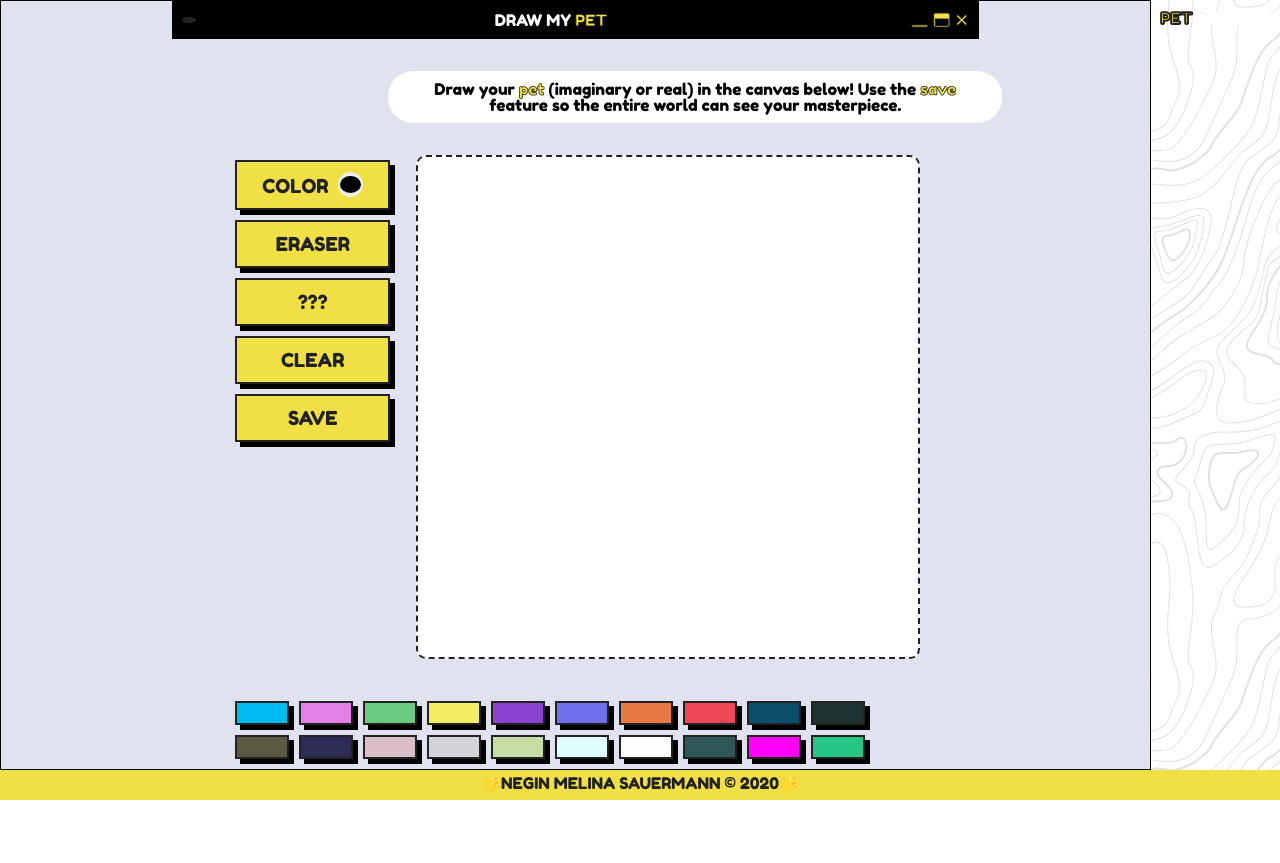
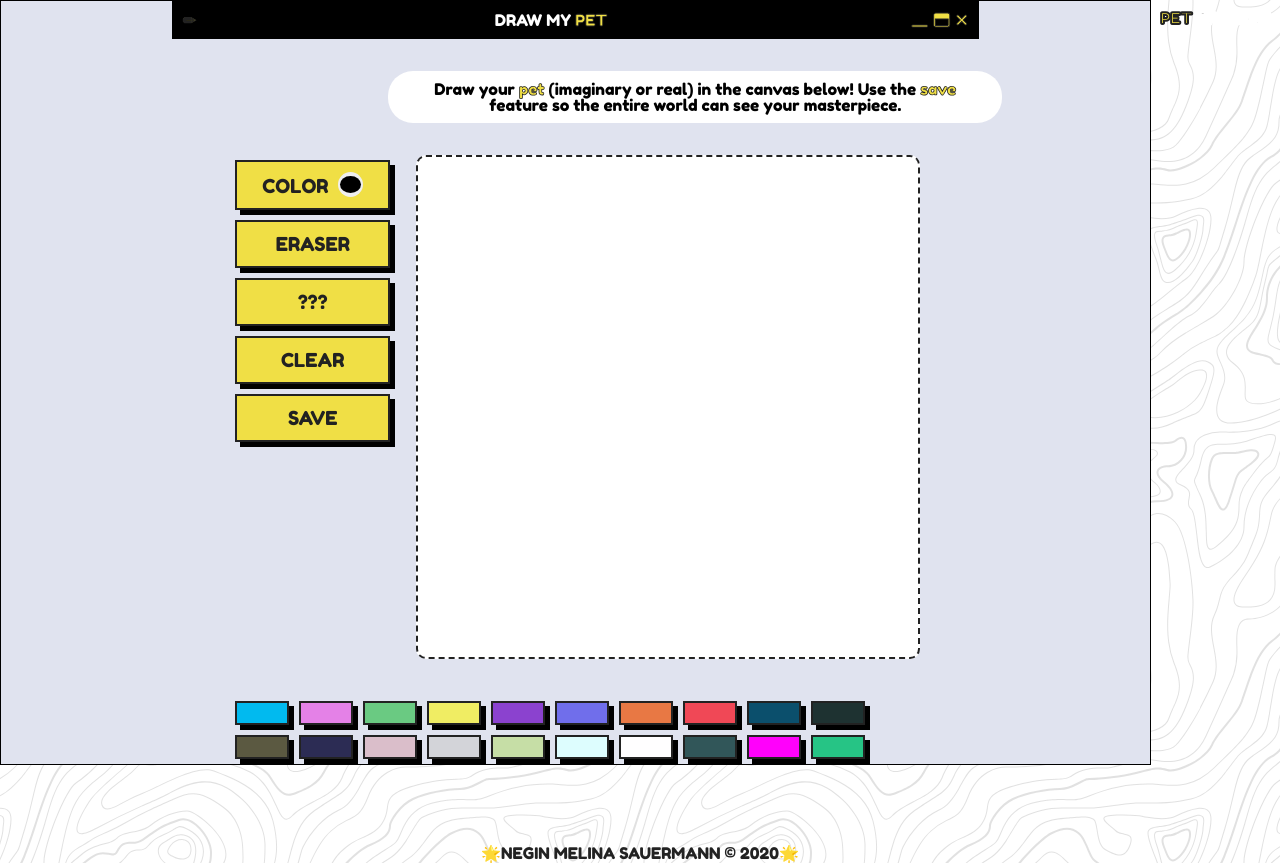
Before and after one commit to nuggetsnegin/drawpetv2, a Vue app: page / in a window 1280 px wide. Before the commit the page ends 800 px from the top, so only its background shows below. Built offline with nearby package versions, Linux system fonts and the light colour scheme; no server answers.

Commit message:
fixed footer

```diff
--- a/src/components/Footer.vue
+++ b/src/components/Footer.vue
@@ -10,10 +10,9 @@ export default {
 
 <style scoped>
 footer {
-  padding: 5px 0px;
+  margin-top: 5rem;
   font-size: 1rem;
   text-align: center;
   text-transform: uppercase;
-  background-color: #f0df45;
 }
 </style>
```
